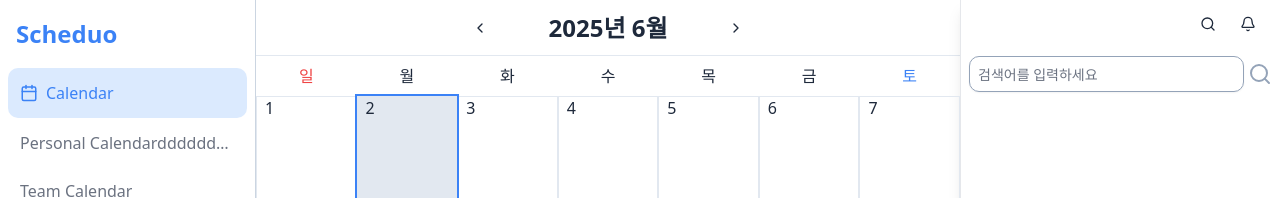
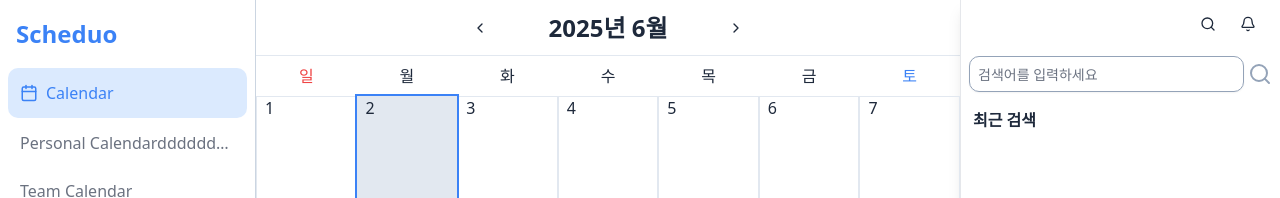
Before and after one commit to Scheduo/Front, a React (Vite) app: page / in a window 1280 px wide. Both pictures are taken after a click on the button 1208 px from the left and 24 px from the top of the page. Shown: the top 198 px of the page. Built offline with nearby package versions, Linux system fonts and the light colour scheme; a web font is replaced by a local one.

Commit message:
:recycle: [Refactor]: 최근 검색어를 별도의 컴포넌트로 분리

```diff
--- /dev/null
+++ b/src/features/search-schedule/ui/RecentSearchKeyword.tsx
@@ -0,0 +1,44 @@
+import { Button } from "@/shared/ui";
+import { X } from "lucide-react";
+
+interface RecentSearchKeywordProps {
+  recentKeywords: string[];
+  onSearchKeyword: (keyword: string) => void;
+  onRemoveKeyword: (keyword: string) => void;
+}
+/**
+ * 최근 검색어를 최대 5개까지 보여주는 컴포넌트입니다.
+ * 최근 검색어를 클릭하면 해당 검색어로 다시 검색하고, X 버튼으로 개별 삭제할 수 있습니다.
+ */
+export const RecentSearchKeyword = ({ recentKeywords, onSearchKeyword, onRemoveKeyword }: RecentSearchKeywordProps) => {
+  return (
+    <div className="space-y-2">
+      <h3 className="pl-1 text-bold-m text-grayscale-black">최근 검색</h3>
+      <ul>
+        {recentKeywords.map((keyword, index) => (
+          <li key={`${index}-${keyword}`} className="group px-2">
+            <div className="flex items-center justify-between rounded-md px-2 py-1">
+              <button
+                type="button"
+                onClick={() => onSearchKeyword(keyword)}
+                className="min-w-0 flex-1 text-left text-grayscale-700 text-medium-r"
+              >
+                <span className="block truncate">{keyword}</span>
+              </button>
+              <Button
+                type="button"
+                variant="ghost"
+                size="icon"
+                onClick={() => onRemoveKeyword(keyword)}
+                className="h-6 w-6 flex-shrink-0 hover:bg-transparent"
+                aria-label={`"${keyword}" 검색 기록 삭제`}
+              >
+                <X className="size-3 text-grayscale-400" />
+              </Button>
+            </div>
+          </li>
+        ))}
+      </ul>
+    </div>
+  );
+};
--- a/src/features/search-schedule/ui/index.tsx
+++ b/src/features/search-schedule/ui/index.tsx
@@ -1,6 +1,7 @@
 import { Button, Input } from "@/shared/ui";
-import { Search, X } from "lucide-react";
+import { Search } from "lucide-react";
 import { useEffect, useRef, useState } from "react";
+import { RecentSearchKeyword } from "./recentSearchKeyword";
 
 /**
  * 검색을 위한 사이드바 컴포넌트입니다.
@@ -10,23 +11,25 @@ export const SearchSchedule = () => {
   const searchInputRef = useRef<HTMLInputElement>(null);
   const [recentSearchKeyword, setRecentSearchKeyword] = useState<string[]>([]);
 
-  const handleSearch = () => {
-    const query = searchInputRef.current?.value.trim() || "";
+  const handleSearch = (keyword?: string) => {
+    const query = keyword || searchInputRef.current?.value.trim() || "";
     if (query) {
       const filtered = recentSearchKeyword.filter((keyword) => keyword !== query);
       const updated = [query, ...filtered].slice(0, 5);
       setRecentSearchKeyword(updated);
 
       localStorage.setItem("recentSearchKeyword", updated.join(","));
+
+      if (keyword && searchInputRef.current) {
+        searchInputRef.current.value = keyword;
+      }
     }
   };
 
-  const handleRemoveKeyword = (indexToRemove: number) => {
-    setRecentSearchKeyword((prev) => {
-      const updated = prev.filter((_, index) => index !== indexToRemove);
-      localStorage.setItem("recentSearchKeyword", updated.join(","));
-      return updated;
-    });
+  const handleRemoveKeyword = (removeKeyword: string) => {
+    const updated = recentSearchKeyword.filter((val) => val !== removeKeyword);
+    setRecentSearchKeyword(updated);
+    localStorage.setItem("recentSearchKeyword", updated.join(","));
   };
 
   useEffect(() => {
@@ -47,47 +50,22 @@ export const SearchSchedule = () => {
           className="w-full rounded-lg border border-grayscale-400 p-2 outline-none focus:border-transparent focus:ring-2 focus:ring-primary-main"
           onKeyDown={(e) => e.key === "Enter" && handleSearch()}
         />
-        <Button type="button" variant="ghost" size="icon" onClick={handleSearch} className="group hover:bg-transparent">
+        <Button
+          type="button"
+          variant="ghost"
+          size="icon"
+          onClick={() => handleSearch()}
+          className="group hover:bg-transparent"
+        >
           <Search className="size-6 text-grayscale-400 transition-colors group-hover:text-primary-main" />
         </Button>
       </div>
 
-      {/* 최근 검색어 */}
-      {recentSearchKeyword.length > 0 && (
-        <div className="space-y-2">
-          <h3 className="font-medium text-grayscale-700 text-sm">최근 검색어</h3>
-          <ul className="space-y-1">
-            {recentSearchKeyword.map((keyword, index) => (
-              <li key={`${index}-${keyword}`} className="group">
-                <div className="flex items-center justify-between rounded-md p-2 transition-colors hover:bg-grayscale-50">
-                  <button
-                    type="button"
-                    onClick={() => {
-                      if (searchInputRef.current) {
-                        searchInputRef.current.value = keyword;
-                        handleSearch();
-                      }
-                    }}
-                    className="min-w-0 flex-1 text-left text-grayscale-600 text-sm transition-colors hover:text-grayscale-900"
-                  >
-                    <span className="block truncate">{keyword}</span>
-                  </button>
-                  <Button
-                    type="button"
-                    variant="ghost"
-                    size="icon"
-                    onClick={() => handleRemoveKeyword(index)}
-                    className="h-6 w-6 flex-shrink-0 hover:bg-grayscale-100"
-                    aria-label={`"${keyword}" 검색 기록 삭제`}
-                  >
-                    <X className="size-3 text-grayscale-400" />
-                  </Button>
-                </div>
-              </li>
-            ))}
-          </ul>
-        </div>
-      )}
+      <RecentSearchKeyword
+        recentKeywords={recentSearchKeyword}
+        onSearchKeyword={handleSearch}
+        onRemoveKeyword={handleRemoveKeyword}
+      />
     </div>
   );
 };
```
